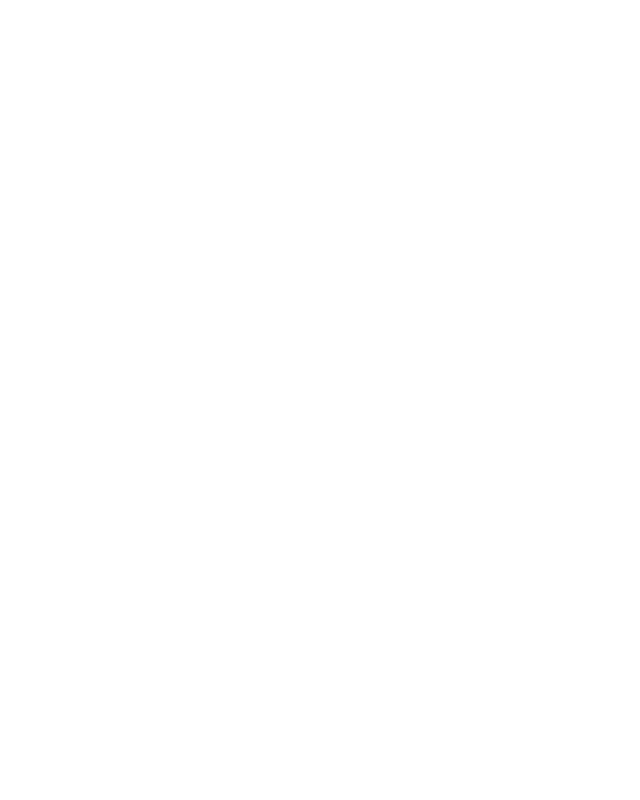
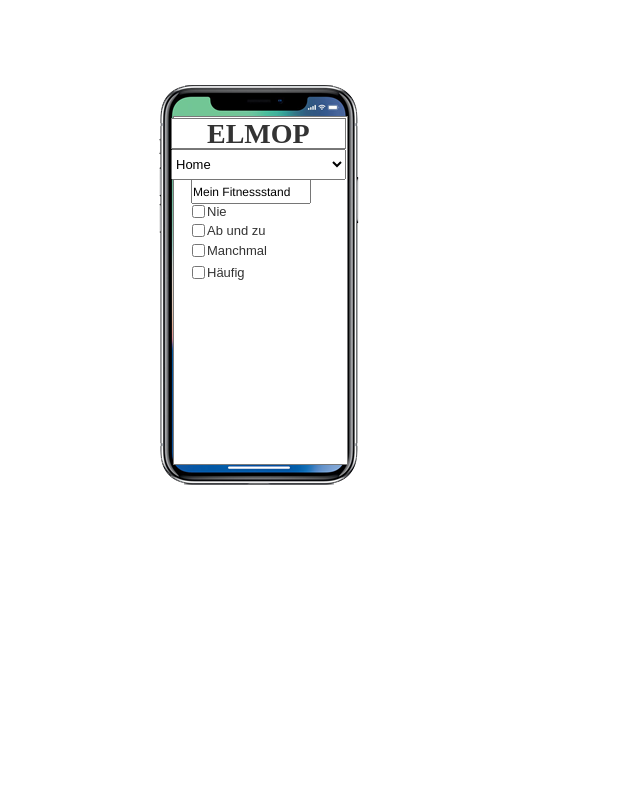
Before and after one commit to StefanWegmann/ZHAW-CAS-RAE, a PHP site: page /public_html/page_2.html in a window 1280 px wide. Before the commit the part shown is empty. Shown: the whole page, without its empty margins (0-640 px from the left). Run offline with PHP 8.4, Linux system fonts and the light colour scheme.

Commit message:
mockup neue features

```diff
--- a/public_html/data/styles.css
+++ b/public_html/data/styles.css
@@ -63,3 +63,6 @@
   color:#000000;
   text-align:left;
 }
+.checkbox {
+  text-align:left;
+}
--- a/public_html/files/page_2/styles.css
+++ b/public_html/files/page_2/styles.css
@@ -3,7 +3,7 @@ body {
   background-image:none;
   position:static;
   left:auto;
-  width:10px;
+  width:458px;
   margin-left:0;
   margin-right:0;
   text-align:left;
@@ -12,3 +12,279 @@ body {
   position:absolute;
   z-index:0;
 }
+#u13 {
+  border-width:0px;
+  position:absolute;
+  left:0px;
+  top:0px;
+  width:0px;
+  height:0px;
+}
+#u14_img {
+  border-width:0px;
+  position:absolute;
+  left:0px;
+  top:0px;
+  width:400px;
+  height:400px;
+}
+#u14 {
+  border-width:0px;
+  position:absolute;
+  left:58px;
+  top:85px;
+  width:400px;
+  height:400px;
+}
+#u14_text {
+  border-width:0px;
+  position:absolute;
+  left:0px;
+  top:0px;
+  width:0px;
+  visibility:hidden;
+  word-wrap:break-word;
+}
+#u15_div {
+  border-width:0px;
+  position:absolute;
+  left:0px;
+  top:0px;
+  width:175px;
+  height:349px;
+  background:inherit;
+  background-color:rgba(255, 255, 255, 1);
+  box-sizing:border-box;
+  border-width:1px;
+  border-style:solid;
+  border-color:rgba(121, 121, 121, 1);
+  border-radius:0px;
+  -moz-box-shadow:none;
+  -webkit-box-shadow:none;
+  box-shadow:none;
+}
+#u15 {
+  border-width:0px;
+  position:absolute;
+  left:173px;
+  top:116px;
+  width:175px;
+  height:349px;
+}
+#u15_text {
+  border-width:0px;
+  position:absolute;
+  left:0px;
+  top:0px;
+  width:0px;
+  visibility:hidden;
+  word-wrap:break-word;
+}
+#u16 {
+  border-width:0px;
+  position:absolute;
+  left:171px;
+  top:149px;
+  width:175px;
+  height:31px;
+}
+#u16_input {
+  position:absolute;
+  left:0px;
+  top:0px;
+  width:175px;
+  height:31px;
+  font-family:'ArialMT', 'Arial';
+  font-weight:400;
+  font-style:normal;
+  font-size:13px;
+  text-decoration:none;
+  color:#000000;
+}
+#u16_input:disabled {
+  color:grayText;
+}
+#u17_div {
+  border-width:0px;
+  position:absolute;
+  left:0px;
+  top:0px;
+  width:175px;
+  height:31px;
+  background:inherit;
+  background-color:rgba(255, 255, 255, 1);
+  box-sizing:border-box;
+  border-width:1px;
+  border-style:solid;
+  border-color:rgba(121, 121, 121, 1);
+  border-radius:0px;
+  -moz-box-shadow:none;
+  -webkit-box-shadow:none;
+  box-shadow:none;
+}
+#u17 {
+  border-width:0px;
+  position:absolute;
+  left:171px;
+  top:118px;
+  width:175px;
+  height:31px;
+}
+#u17_text {
+  border-width:0px;
+  position:absolute;
+  left:0px;
+  top:0px;
+  width:0px;
+  visibility:hidden;
+  word-wrap:break-word;
+}
+#u18_div {
+  border-width:0px;
+  position:absolute;
+  left:0px;
+  top:0px;
+  width:105px;
+  height:38px;
+  background:inherit;
+  background-color:rgba(255, 255, 255, 0);
+  border:none;
+  border-radius:0px;
+  -moz-box-shadow:none;
+  -webkit-box-shadow:none;
+  box-shadow:none;
+  font-family:'BradleyHandITCTT-Bold', 'Bradley Hand Bold', 'Bradley Hand';
+  font-weight:700;
+  font-style:normal;
+  font-size:28px;
+}
+#u18 {
+  border-width:0px;
+  position:absolute;
+  left:207px;
+  top:118px;
+  width:105px;
+  height:38px;
+  font-family:'BradleyHandITCTT-Bold', 'Bradley Hand Bold', 'Bradley Hand';
+  font-weight:700;
+  font-style:normal;
+  font-size:28px;
+}
+#u18_text {
+  border-width:0px;
+  position:absolute;
+  left:0px;
+  top:0px;
+  width:105px;
+  word-wrap:break-word;
+}
+#u19 {
+  border-width:0px;
+  position:absolute;
+  left:191px;
+  top:204px;
+  width:98px;
+  height:16px;
+}
+#u19_text {
+  border-width:0px;
+  position:absolute;
+  left:16px;
+  top:0px;
+  width:80px;
+  word-wrap:break-word;
+}
+#u19_input {
+  border-width:0px;
+  position:absolute;
+  left:-3px;
+  top:-2px;
+}
+#u20 {
+  border-width:0px;
+  position:absolute;
+  left:191px;
+  top:223px;
+  width:98px;
+  height:16px;
+}
+#u20_text {
+  border-width:0px;
+  position:absolute;
+  left:16px;
+  top:0px;
+  width:80px;
+  word-wrap:break-word;
+}
+#u20_input {
+  border-width:0px;
+  position:absolute;
+  left:-3px;
+  top:-2px;
+}
+#u21 {
+  border-width:0px;
+  position:absolute;
+  left:191px;
+  top:243px;
+  width:98px;
+  height:16px;
+}
+#u21_text {
+  border-width:0px;
+  position:absolute;
+  left:16px;
+  top:0px;
+  width:80px;
+  word-wrap:break-word;
+}
+#u21_input {
+  border-width:0px;
+  position:absolute;
+  left:-3px;
+  top:-2px;
+}
+#u22 {
+  border-width:0px;
+  position:absolute;
+  left:191px;
+  top:265px;
+  width:98px;
+  height:16px;
+}
+#u22_text {
+  border-width:0px;
+  position:absolute;
+  left:16px;
+  top:0px;
+  width:80px;
+  word-wrap:break-word;
+}
+#u22_input {
+  border-width:0px;
+  position:absolute;
+  left:-3px;
+  top:-2px;
+}
+#u23 {
+  border-width:0px;
+  position:absolute;
+  left:191px;
+  top:179px;
+  width:120px;
+  height:25px;
+}
+#u23_input {
+  position:absolute;
+  left:0px;
+  top:0px;
+  width:120px;
+  height:25px;
+  font-family:'Helvetica';
+  font-weight:400;
+  font-style:normal;
+  font-size:12px;
+  text-decoration:none;
+  color:#000000;
+  text-align:left;
+}
--- a/public_html/files/page_3/data.js
+++ b/public_html/files/page_3/data.js
@@ -2,6 +2,6 @@ $axure.loadCurrentPage(
 (function() {
     var _ = function() { var r={},a=arguments; for(var i=0; i<a.length; i+=2) r[a[i]]=a[i+1]; return r; }
     var _creator = function() { return _(b,c,d,e,f,g,h,g,i,_(j,k),l,[m],n,_(o,p,q,r,s,t,u,_(),v,_(w,x,y,z,A,_(B,C,D,E),F,null,G,z,H,z,I,J,K,null,L,M,N,O,P,Q,R,M),S,_(),T,_(),U,_(V,[])),W,_(),X,_());};
-var b="url",c="page_3.html",d="generationDate",e=new Date(1553264118455.99),f="isCanvasEnabled",g=false,h="isAdaptiveEnabled",i="sketchKeys",j="",k="s0",l="variables",m="OnLoadVariable",n="page",o="packageId",p="35bf93174d6042b397908a1e114df496",q="type",r="Axure:Page",s="name",t="Page 3",u="notes",v="style",w="baseStyle",x="627587b6038d43cca051c114ac41ad32",y="pageAlignment",z="near",A="fill",B="fillType",C="solid",D="color",E=0xFFFFFFFF,F="image",G="imageHorizontalAlignment",H="imageVerticalAlignment",I="imageRepeat",J="auto",K="favicon",L="sketchFactor",M="0",N="colorStyle",O="appliedColor",P="fontName",Q="Applied Font",R="borderWidth",S="adaptiveStyles",T="interactionMap",U="diagram",V="objects",W="masters",X="objectPaths";
+var b="url",c="page_3.html",d="generationDate",e=new Date(1553264607043.97),f="isCanvasEnabled",g=false,h="isAdaptiveEnabled",i="sketchKeys",j="",k="s0",l="variables",m="OnLoadVariable",n="page",o="packageId",p="35bf93174d6042b397908a1e114df496",q="type",r="Axure:Page",s="name",t="Page 3",u="notes",v="style",w="baseStyle",x="627587b6038d43cca051c114ac41ad32",y="pageAlignment",z="near",A="fill",B="fillType",C="solid",D="color",E=0xFFFFFFFF,F="image",G="imageHorizontalAlignment",H="imageVerticalAlignment",I="imageRepeat",J="auto",K="favicon",L="sketchFactor",M="0",N="colorStyle",O="appliedColor",P="fontName",Q="Applied Font",R="borderWidth",S="adaptiveStyles",T="interactionMap",U="diagram",V="objects",W="masters",X="objectPaths";
 return _creator();
 })());
--- a/public_html/home.html
+++ b/public_html/home.html
@@ -34,6 +34,7 @@
         <select id="u1_input">
           <option value="Home">Home</option>
           <option value="Meine Aktivitäten">Meine Aktivitäten</option>
+          <option value="Mein Fitnessstand">Mein Fitnessstand</option>
           <option value="Meine Krankenkasse">Meine Krankenkasse</option>
           <option value="Mein Krankenhaus">Mein Krankenhaus</option>
           <option value="Meine Ärzte">Meine Ärzte</option>
--- a/public_html/page_1.html
+++ b/public_html/page_1.html
@@ -48,6 +48,7 @@
         <select id="u9_input">
           <option value="Home">Home</option>
           <option value="Meine Aktivitäten">Meine Aktivitäten</option>
+          <option value="Mein Fitnesstand">Mein Fitnesstand</option>
           <option value="Meine Krankenkasse">Meine Krankenkasse</option>
           <option value="Mein Krankenhaus">Mein Krankenhaus</option>
           <option value="Meine Ärzte">Meine Ärzte</option>
--- a/public_html/page_2.html
+++ b/public_html/page_2.html
@@ -23,6 +23,91 @@
   </head>
   <body>
     <div id="base" class="">
+
+      <!-- Unnamed (Group) -->
+      <div id="u13" class="ax_default" data-left="58" data-top="85" data-width="400" data-height="400">
+
+        <!-- Unnamed (Image) -->
+        <div id="u14" class="ax_default image">
+          <img id="u14_img" class="img " src="images/home/u0.png"/>
+        </div>
+
+        <!-- Unnamed (Rectangle) -->
+        <div id="u15" class="ax_default box_1">
+          <div id="u15_div" class=""></div>
+        </div>
+      </div>
+
+      <!-- Unnamed (Droplist) -->
+      <div id="u16" class="ax_default droplist">
+        <select id="u16_input">
+          <option value="Home">Home</option>
+          <option value="Meine Aktivitäten">Meine Aktivitäten</option>
+          <option value="Mein Fitnessstand">Mein Fitnessstand</option>
+          <option value="Meine Krankenkasse">Meine Krankenkasse</option>
+          <option value="Mein Krankenhaus">Mein Krankenhaus</option>
+          <option value="Meine Ärzte">Meine Ärzte</option>
+          <option value="Kontakte">Kontakte</option>
+        </select>
+      </div>
+
+      <!-- Unnamed (Rectangle) -->
+      <div id="u17" class="ax_default box_1">
+        <div id="u17_div" class=""></div>
+      </div>
+
+      <!-- Unnamed (Rectangle) -->
+      <div id="u18" class="ax_default heading_1">
+        <div id="u18_div" class=""></div>
+        <div id="u18_text" class="text ">
+          <p><span>ELMOP</span></p>
+        </div>
+      </div>
+
+      <!-- Unnamed (Checkbox) -->
+      <div id="u19" class="ax_default checkbox">
+        <label for="u19_input" style="position: absolute; left: 0px;">
+          <div id="u19_text" class="text ">
+            <p><span>Nie</span></p>
+          </div>
+        </label>
+        <input id="u19_input" type="checkbox" value="checkbox"/>
+      </div>
+
+      <!-- Unnamed (Checkbox) -->
+      <div id="u20" class="ax_default checkbox">
+        <label for="u20_input" style="position: absolute; left: 0px;">
+          <div id="u20_text" class="text ">
+            <p><span>Ab und zu</span></p>
+          </div>
+        </label>
+        <input id="u20_input" type="checkbox" value="checkbox"/>
+      </div>
+
+      <!-- Unnamed (Checkbox) -->
+      <div id="u21" class="ax_default checkbox">
+        <label for="u21_input" style="position: absolute; left: 0px;">
+          <div id="u21_text" class="text ">
+            <p><span>Manchmal</span></p>
+          </div>
+        </label>
+        <input id="u21_input" type="checkbox" value="checkbox"/>
+      </div>
+
+      <!-- Unnamed (Checkbox) -->
+      <div id="u22" class="ax_default checkbox">
+        <label for="u22_input" style="position: absolute; left: 0px;">
+          <div id="u22_text" class="text ">
+            <p><span>Häufig</span></p>
+          </div>
+        </label>
+        <input id="u22_input" type="checkbox" value="checkbox"/>
+      </div>
+
+      <!-- Unnamed (Text Field) -->
+      <div id="u23" class="ax_default text_field">
+        <input id="u23_input" type="text" value="Mein Fitnessstand"/>
+      </div>
     </div>
   </body>
 </html>
```
Also changed, not shown: public_html/data/document.js (+2 -2 lines), public_html/files/home/data.js (+2 -2 lines), public_html/files/page_1/data.js, public_html/files/page_2/data.js.
